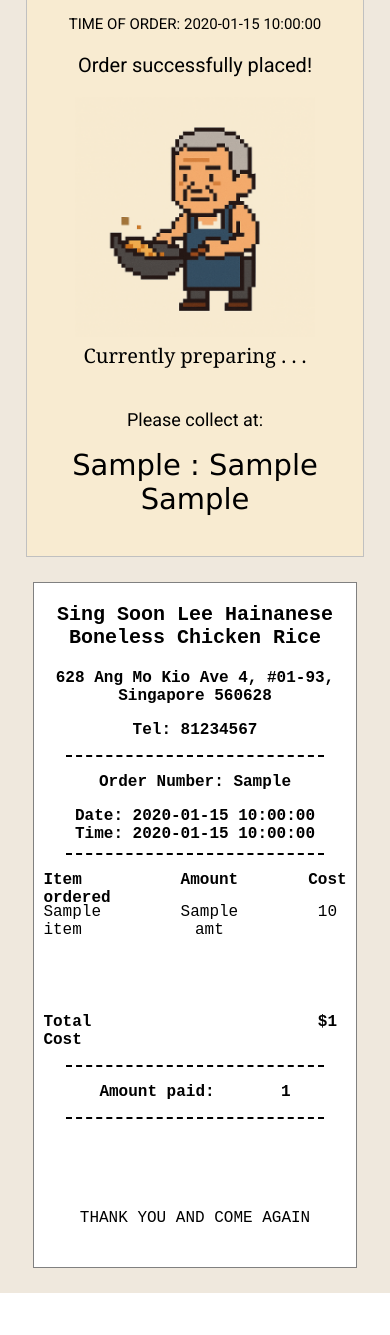
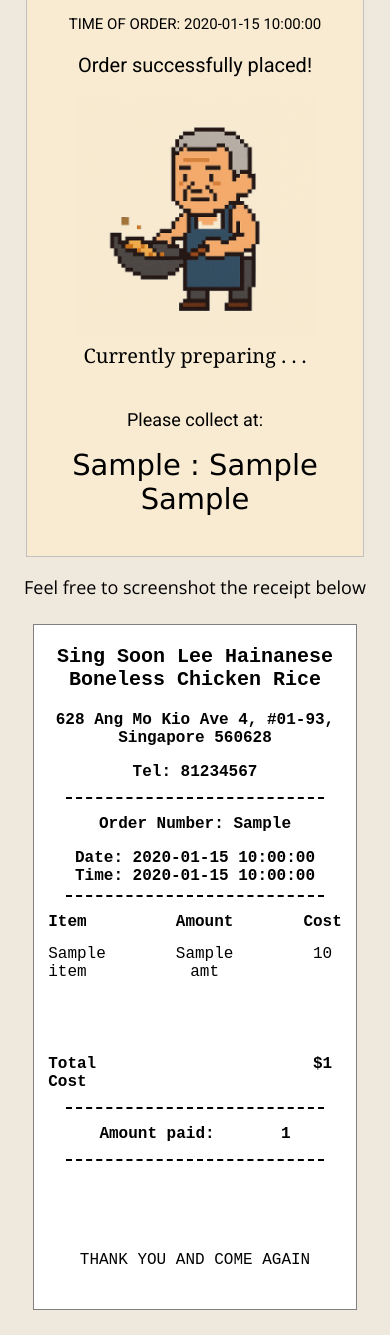
Before and after one commit to milkbottledude/Project-Chimken, a Flask app: template templates/customer/confirmation.html in a window 390 px wide. Shown: the part 101-1436 px from the top of the page. Before the commit the page ends 1394 px from the top, so only its background shows below. Run offline with Flask 3, Linux system fonts and the light colour scheme; the template is opened without the code that fills it: most values are stand-ins (such as "Sample title", 1, 10 or a date in 2020).

Commit message:
1) complete mobile css where required, starting with dashboard, 2) make neworder divs have unique order number id upon addition to html, 3) make button that updates payment status thru js and main.py to firestore db 4) make js check payment status and grey out those that are already done

```diff
--- a/main.py
+++ b/main.py
@@ -290,7 +290,7 @@ def confirmation():
                 order_no = int(latest_order['order_no']) + 1
         dashboard_data['Order Number'] = order_no
         db_data['order_no'] = order_no
-        db_data['order_ID'] = str(order_id_no) + '_' + str(current_date)
+        db_data['order_ID'] = str(current_date) + '_' + str(order_id_no)
         db_data['order_datetime_obj'] = order_datetime_obj
         db_data['payment'] = 'NOT APPROVED'
 
--- a/static/dashboard.js
+++ b/static/dashboard.js
@@ -30,9 +30,9 @@ function to_dashboard(single_msg) {
   console.log('child appended');
 }
 
-// for (m = 0; m <= msgList.length; m++) {
-//   to_dashboard(msgList[m]);
-// }
+for (m = 0; m < msgList.length; m++) {
+  to_dashboard(msgList[m]);
+}
 
 
 // flask-socketio shi below
--- a/static/mobile.css
+++ b/static/mobile.css
@@ -480,6 +480,11 @@ body.body_centered {
     font-weight: 400;
 }
 
+#screenshot_prompt {
+    font-size: 18px;
+    font-weight: 200;
+}
+
 .receipt {
     margin: 25px;
     background-color: white;
--- a/static/styles.css
+++ b/static/styles.css
@@ -93,13 +93,14 @@ body {
 }
 
 #orders {
+    margin: 0 auto;
     margin-top: 80px;
-    width: 50%;
+    width: 70%;
 }
 
-#not_impt_orders {
+/* #not_impt_orders {
     margin-top: 80px;
-}
+} */
 
 .dashboard_order {
     padding: 0px 5px;
@@ -487,6 +488,11 @@ body.body_centered {
     font-family: 'Lucida Sans', 'Lucida Sans Regular', 'Lucida Grande', 'Lucida Sans Unicode', Geneva, Verdana, sans-serif;
 }
 
+#screenshot_prompt {
+    font-size: 25px;
+    font-weight: 200;
+}
+
 .receipt {
     margin: 25px;
     background-color: white;
--- a/templates/customer/confirmation.html
+++ b/templates/customer/confirmation.html
@@ -34,6 +34,7 @@
             </div>
         </div>
     </div>
+    <p id="screenshot_prompt">Feel free to screenshot the receipt below</p>
     <div class="receipt">
         <div class="shop_details">
             <p id="shop_name"> Sing Soon Lee Hainanese Boneless Chicken Rice </p>
@@ -47,7 +48,7 @@
         </div>
         <div class="order_details receipt_grid">
             <div class="order_box" id="items_ordered">
-                <p class="col_label"> Item ordered </p>
+                <p class="col_label"> Item </p>
                 {% for item in items_ordered %}
                     <p class="row_value">{{ item }}</p>
                 {% endfor %}
--- a/templates/customer/js_customer_home.html
+++ b/templates/customer/js_customer_home.html
@@ -52,7 +52,7 @@
         </div>
 
         <div class="food_tile">
-            <img class="food_image" src="../../static/SSL_half_steamed_chicken.jpg" alt="Packet of Rice">
+            <img class="food_image" src="../../static/chicken_ricerice.jpg" alt="Packet of Rice">
             <h4 class="food_price_and_name">
                 <span class="food_price murney">$1</span>Rice Packet
             </h4>
--- a/templates/dashboard.html
+++ b/templates/dashboard.html
@@ -23,11 +23,12 @@
   </div>
   <img src="../../static/bit_unc_v1.png" id="admin_profile_pic" alt="SSL_pic">
   <div id="all_orders">
+    <p> Today's Orders </p>
     <div id="orders">
     </div>
-    <div id="not_impt_orders">
+    <!-- <div id="not_impt_orders">
       nig
-    </div>
+    </div> -->
   </div>
   <script src="../static/dashboard.js"></script>
 </body>
```
Also changed, not shown: static/chicken_ricerice.jpg (added).
